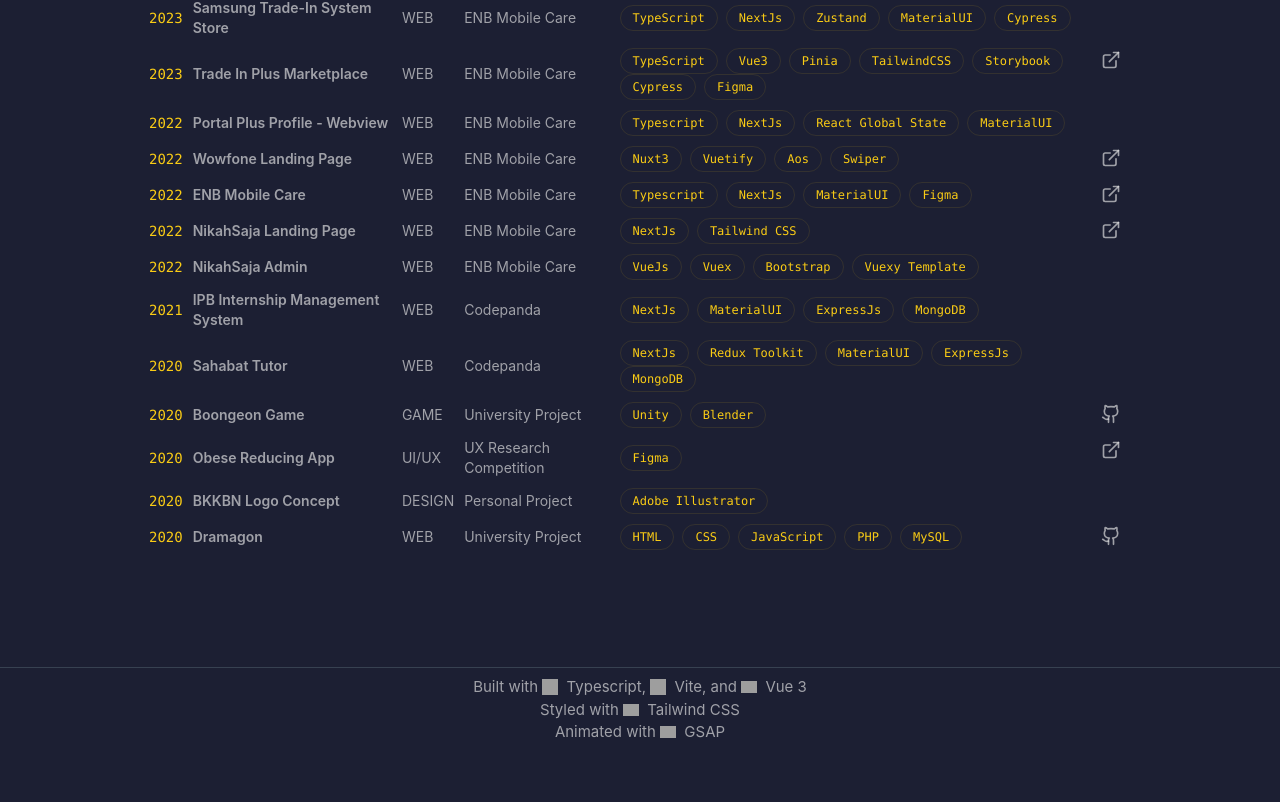
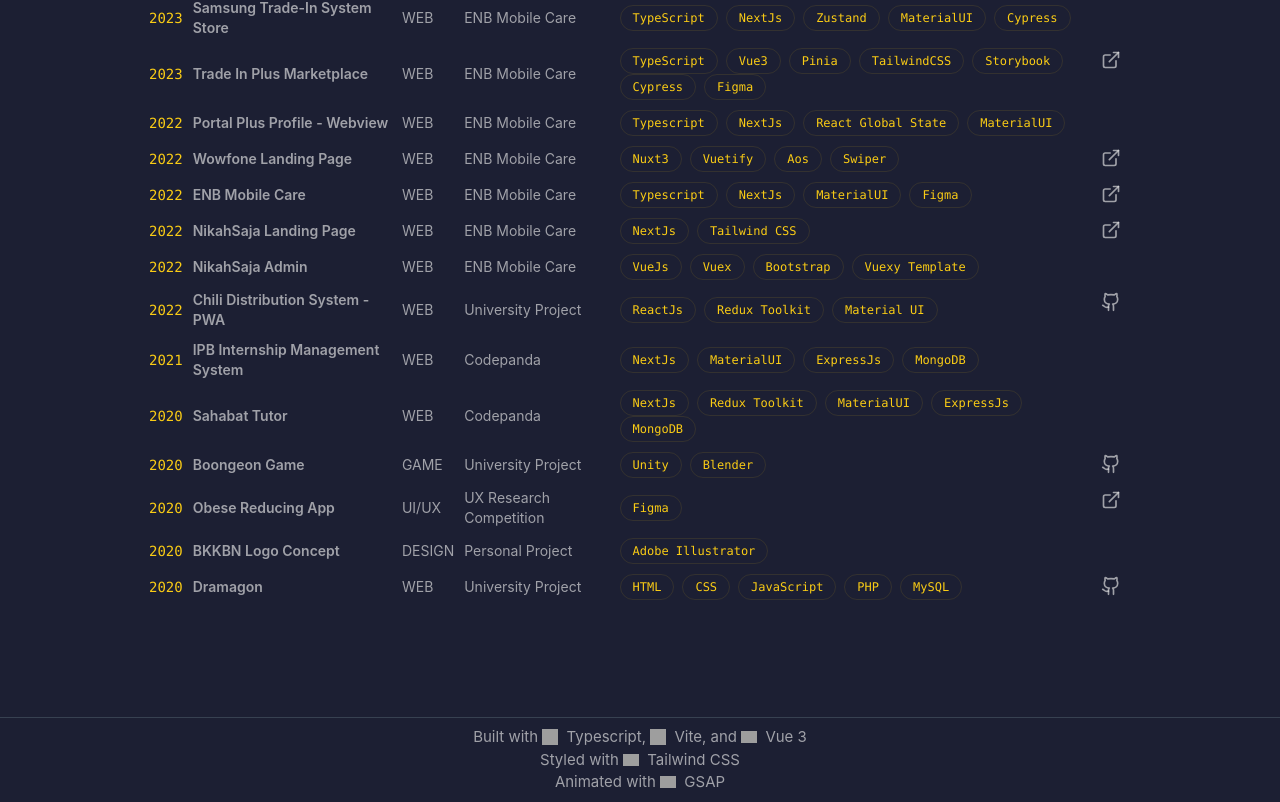
Before and after one commit to rayhanendra/rayhanendra.github.io, a Vue app: page / in a window 1280 px wide. Shown: the part 4238-5040 px from the top of the page. Before the commit the page ends 4990 px from the top, so only its background shows below. Built offline with nearby package versions, Linux system fonts and the light colour scheme; grey boxes are pictures that could not be loaded.

Commit message:
update data

```diff
--- a/src/data/data.ts
+++ b/src/data/data.ts
@@ -227,6 +227,31 @@
   },
   {
     id: Math.random().toString(36).substr(2, 9),
+    year: '2022/2/1',
+    title: 'Chili Distribution System - PWA',
+    subtitle: 'Progressive Web App System (University Thesis)',
+    image: '',
+    madeAt: 'University Project',
+    link: '',
+    github: 'https://github.com/rayhanendra/Dramagon',
+    buildWith: ['ReactJs', 'Redux Toolkit', 'Material UI'],
+    descriptions: [
+      'Led a 6-person team in developing a mobile-first Progressive Web Application (PWA) website for a distribution system, catering to various roles such as Petani, Pedagang, Dinas Pertanian, etc.',
+      'Took charge of leading the front-end, back-end, designer, and business team members',
+      'Built the website using the React S framework, ensuring optimal performance and responsiveness',
+      'Implemented JSON data retrieved from the backend into Material UI components, resulting in a visually appealing and user-friendly interface',
+      'Utilized Redux Toolkit as the chosen state management solution to efficiently manage and synchronize application state.'
+    ],
+    type: 'web',
+    process: [
+      {
+        image: '',
+        desc: ''
+      }
+    ]
+  },
+  {
+    id: Math.random().toString(36).substr(2, 9),
     year: '2022/9/19',
     title: 'NikahSaja Admin',
     subtitle: 'Admin Website',
```
